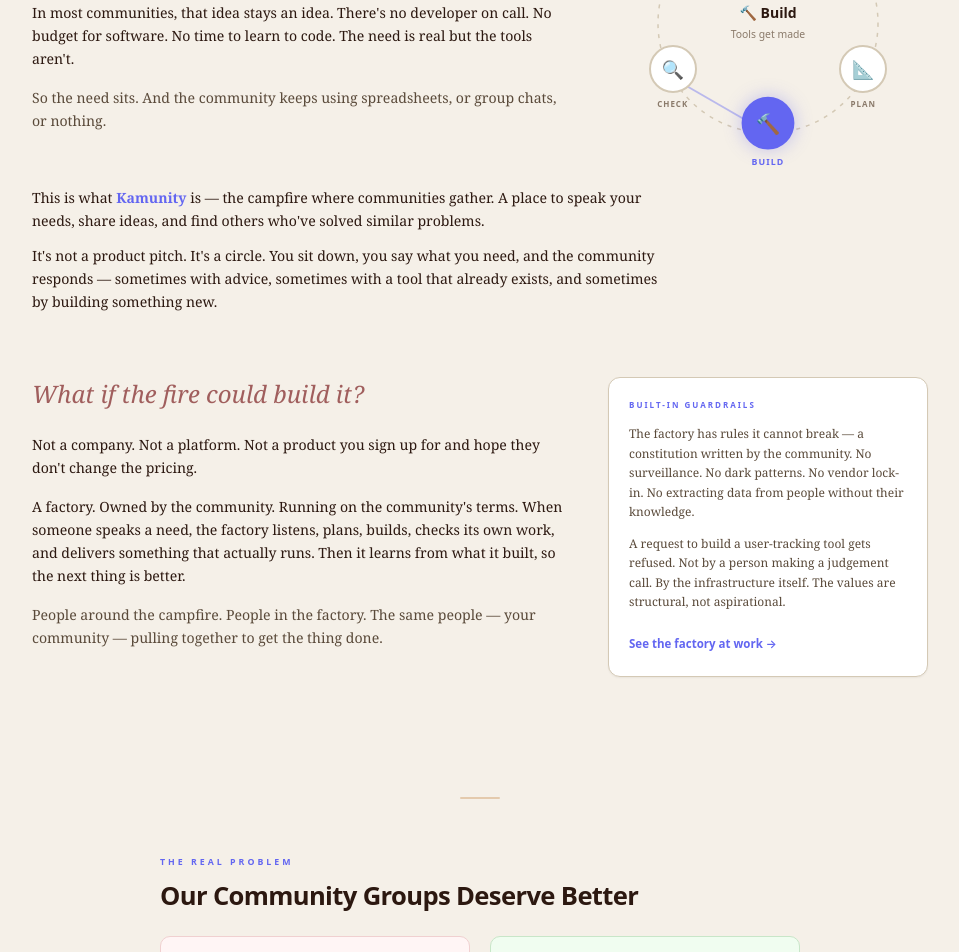
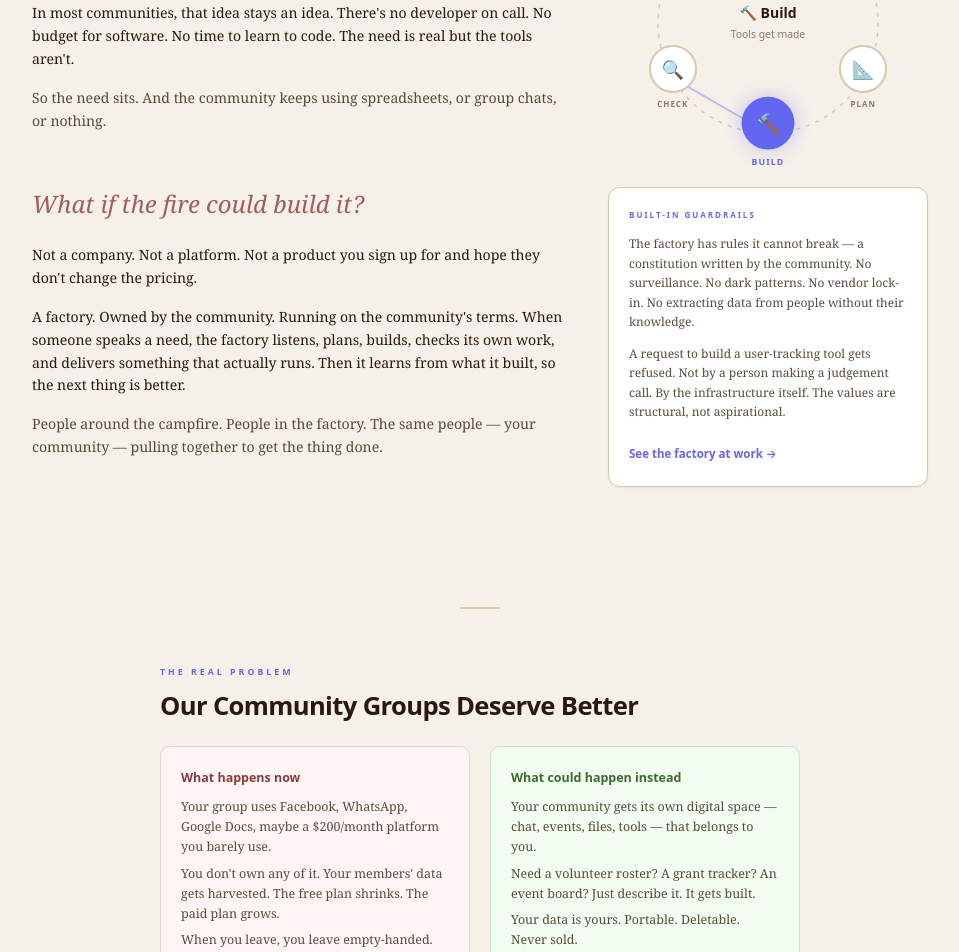
Before and after one commit to makemikefulleragain/kamunity-org, a Next.js app: page / in a window 1280 px wide. Shown: the part 948-1900 px from the top of the page, without its empty margins (160-1119 px from the left). Built offline with nearby package versions, Linux system fonts and the light colour scheme.

Commit message:
style(subhero): remove campfire text section
- Remove 'This is what Kamunity is' paragraph block
- Block 2 ('What if the fire could build it?') now follows Block 1 directly

```diff
--- a/src/components/SubHero.tsx
+++ b/src/components/SubHero.tsx
@@ -89,16 +89,6 @@ export default function SubHero() {
         </div>
       </FadeIn>
 
-      {/* Campfire text below block 1 */}
-      <FadeIn className="mb-16 max-w-[640px]">
-        <p className="text-[0.88rem] text-ink mb-3 leading-relaxed">
-          This is what <a href="https://kamunity.ai" target="_blank" rel="noopener noreferrer" className="text-ku font-semibold no-underline hover:text-ku-light">Kamunity</a> is — the campfire where communities gather. A place to speak your needs, share ideas, and find others who&apos;ve solved similar problems.
-        </p>
-        <p className="text-[0.88rem] text-ink leading-relaxed">
-          It&apos;s not a product pitch. It&apos;s a circle. You sit down, you say what you need, and the community responds — sometimes with advice, sometimes with a tool that already exists, and sometimes by building something new.
-        </p>
-      </FadeIn>
-
       {/* Block 2: Text left, Callout box right */}
       <FadeIn>
         <div className="grid grid-cols-1 lg:grid-cols-[1fr_320px] gap-10 items-start">
```
